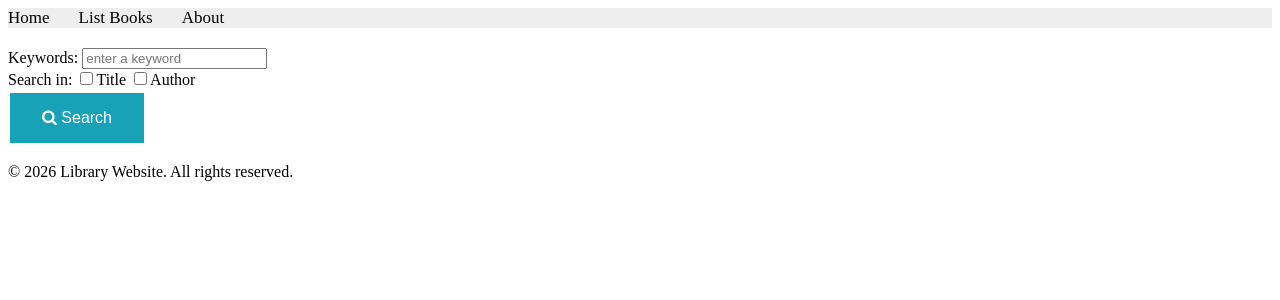
After one commit to SalehAlomair/WebTechLabs, a Django app: page /books/search in a window 1280 px wide. The commit adds this page. Shown: the top 300 px of the page. Run offline with Django 5.2, Linux system fonts and the light colour scheme.

Commit message:
Add Lab 6 search form and Django form handling

```diff
--- a/DjangoProjects/apps/bookmodule/urls.py
+++ b/DjangoProjects/apps/bookmodule/urls.py
@@ -3,6 +3,7 @@ from . import views
 
 urlpatterns = [
     path('', views.index, name="books.index"),
+    path('search', views.search, name='books.search'),
     path('list_books/', views.list_books, name="books.list_books"),
     path('<int:bookId>/', views.viewbook, name="books.view_one_book"),
     path('aboutus/', views.aboutus, name="books.aboutus"),
--- a/DjangoProjects/apps/bookmodule/views.py
+++ b/DjangoProjects/apps/bookmodule/views.py
@@ -28,3 +28,32 @@ def html5_listing(request):
 
 def html5_tables(request):
     return render(request, 'bookmodule/html5_tables.html')
+
+
+def __getBooksList():
+    book1 = {'id': 12344321, 'title': 'Continuous Delivery', 'author': 'J.Humble and D. Farley'}
+    book2 = {'id': 56788765, 'title': 'Reversing: Secrets of Reverse Engineering', 'author': 'E. Eilam'}
+    book3 = {'id': 43211234, 'title': 'The Hundred-Page Machine Learning Book', 'author': 'Andriy Burkov'}
+    return [book1, book2, book3]
+
+
+def search(request):
+    if request.method == 'POST':
+        string = (request.POST.get('keyword') or '').lower()
+        isTitle = request.POST.get('option1')
+        isAuthor = request.POST.get('option2')
+
+        books = __getBooksList()
+        newBooks = []
+        for item in books:
+            contained = False
+            if isTitle and string in item['title'].lower():
+                contained = True
+            if not contained and isAuthor and string in item['author'].lower():
+                contained = True
+            if contained:
+                newBooks.append(item)
+
+        return render(request, 'bookmodule/bookList.html', {'books': newBooks})
+
+    return render(request, 'bookmodule/search.html')
--- /dev/null
+++ b/DjangoProjects/apps/templates/bookmodule/search.html
@@ -0,0 +1,48 @@
+{% extends "layouts/base.html" %}
+{% load static %}
+{% block title %} Searching Page {% endblock title %}
+
+{% block stylesheets %}
+<style>
+    .searchForm {
+        margin-top: 20px;
+    }
+
+    button {
+        color: #fff;
+        background-color: #17a2b8;
+        border-color: #17a2b8;
+        border: none;
+        padding: 16px 32px;
+        text-align: center;
+        text-decoration: none;
+        display: inline-block;
+        font-size: 16px;
+        margin: 4px 2px;
+        transition-duration: 0.4s;
+        cursor: pointer;
+    }
+
+    button:hover {
+        background-color: green;
+        color: white;
+    }
+</style>
+{% endblock stylesheets %}
+
+{% block content %}
+<form class="searchForm" method="post" action="">
+    {% csrf_token %}
+
+    <label>Keywords:</label>
+    <input type="text" name="keyword" placeholder="enter a keyword"/>
+    <br/>
+
+    <label>Search in:</label>
+    <input type="checkbox" name="option1"/><label>Title</label>
+    <input type="checkbox" name="option2"/><label>Author</label>
+    <br/>
+
+    <button type="submit"><i class="fa fa-search" aria-hidden="true"></i> Search</button>
+</form>
+{% endblock content %}
--- a/DjangoProjects/apps/templates/layouts/base.html
+++ b/DjangoProjects/apps/templates/layouts/base.html
@@ -9,6 +9,7 @@
  <link rel="icon" href="{% static 'qu-icon.png' %}">
  <meta charset="UTF-8">
  <link rel="stylesheet" href="{% static 'styles.css' %}"> <!-- include css file -->
+ <link rel="stylesheet" href="https://cdnjs.cloudflare.com/ajax/libs/font-awesome/4.7.0/css/font-awesome.min.css">
  {% block stylesheets %}{% endblock stylesheets %}
 </head>
 <body>
```
Also changed, not shown: DjangoProjects/apps/templates/bookmodule/bookList.html (added, +21 -0 lines).
